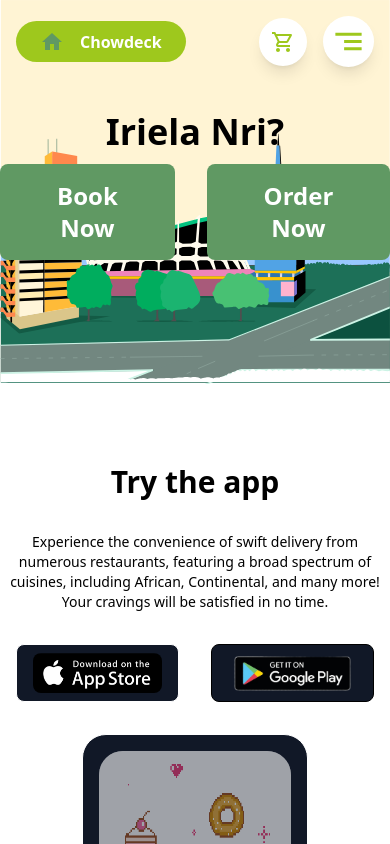
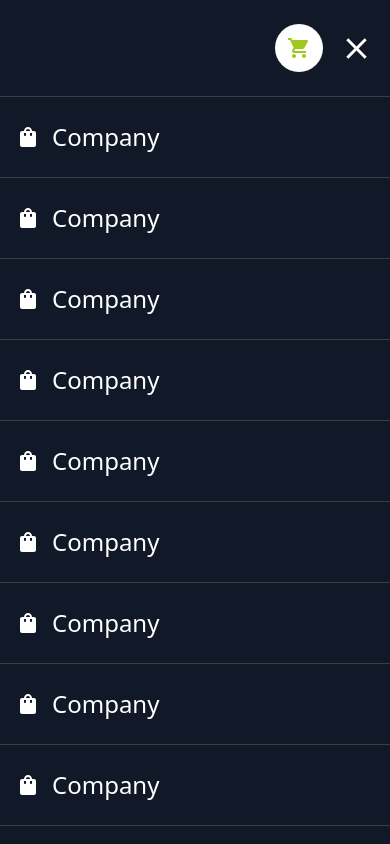
Before and after one commit to cyberspacetechhub/chowdeck, a React (Vite) app: page / in a window 390 px wide. Both pictures are taken after a click on the button 348 px from the left and 41 px from the top of the page. Shown: the top 844 px of the page. Built offline with nearby package versions, Linux system fonts and the light colour scheme.

Commit message:
new commit

```diff
--- a/src/App.css
+++ b/src/App.css
@@ -14,9 +14,9 @@
   margin-top: 8%;
 }
 
-.pr-card{
+.pr-card,
+.menu {
   scrollbar-width: none;
-  color: ;
 }
 
 
--- a/src/components/Content.jsx
+++ b/src/components/Content.jsx
@@ -66,8 +66,8 @@ const Content = () => {
             <p className=" text-8xl max-md:text-4xl font-bold">{texts[currentIndex]}</p>
         </div>
         <button className=' absolute mt-10 flex gap-8'>
-            <Link className=' px-16 py-4 max-md:px-8 rounded-lg bg-background text-primary font-semibold text-2xl'>Book Now</Link>
-            <Link className=' px-16 py-4 max-md:px-8 rounded-lg bg-background text-primary font-semibold text-2xl'>Order Now</Link>
+            <Link className=' px-16 py-4 max-md:px-8 max-sm:px-4 rounded-lg bg-background text-primary font-semibold text-2xl'>Book Now</Link>
+            <Link className=' px-16 py-4 max-md:px-8 max-sm:px-4 rounded-lg bg-background text-primary font-semibold text-2xl'>Order Now</Link>
         </button>
         </div>
         <div>
@@ -108,7 +108,7 @@ const Content = () => {
         </main>
         <div className=' my-8'>
             <div className=' py-8 max-lg:py-4'>
-                <h1 className=' flex justify-center items-center text-6xl max-lg:text-3xl max-lg:font-normal font-medium text-gray text-center'>
+                <h1 className=' flex justify-center items-center text-6xl max-lg:text-3xl max-md:text-2xl max-lg:font-normal font-medium text-gray text-center'>
                     Join our growing network
                     <span className=' pt-5 max-lg:pt-2'><svg className=' max-lg:h-8 max-lg:w-8' xmlns="http://www.w3.org/2000/svg" height="48px" viewBox="0 0 24 24" width="48px" fill="#B7B7B7"><path d="M0 0h24v24H0V0z" fill="none"/><path d="M11 5v11.17l-4.88-4.88c-.39-.39-1.03-.39-1.42 0-.39.39-.39 1.02 0 1.41l6.59 6.59c.39.39 1.02.39 1.41 0l6.59-6.59c.39-.39.39-1.02 0-1.41-.39-.39-1.02-.39-1.41 0L13 16.17V5c0-.55-.45-1-1-1s-1 .45-1 1z"/></svg></span>
                 </h1>
@@ -181,8 +181,8 @@ const Content = () => {
             <div className=' relative z-10 bg-background h-lvh max-md:h-80 px-8'>
             </div>
             <div className='bg-background pb-16 pt-4 px-4 relative h-auto'>
-                <div className=' flex items-center max-lg:flex-col max-lg:items-start max-lg:px-12 gap-8 w-full'>
-                    <h1 className=' w-1/2 text-7xl max-lg:text-3xl font-bold text-primary'>Chowdeck got you covered</h1>
+                <div className=' flex items-center max-lg:flex-col max-lg:items-start max-lg:px-12 max-md:px-6 gap-8 w-full'>
+                    <h1 className=' w-1/2 max-lg:w-full text-7xl max-lg:text-3xl font-bold text-primary'>Chowdeck got you covered</h1>
                     <p className=' w-1/2 max-lg:w-full text-3xl max-lg:text-base font-normal text-primary'>
                         Are you Hungry? Not fit to cook? Have visitors, or u wan just chop life? Download chowdeck lets deliver happiness to your doorstep in minutes
                     </p>
@@ -335,11 +335,11 @@ const Content = () => {
                                             <div className=' border-4 rounded-full p-1 bg-background'></div>
                                             <span className=' font-semibold'>LGHDEN</span>
                                         </p>
-                                        <p className=' text-xl font-normal pr-40 max-md:pr-10'>Get <span className=' font-medium text-secondary'>&#8358;300 off</span> your first order when you use this promo code</p>
+                                        <p className=' text-xl max-md:text-sm font-normal pr-40 max-md:pr-10'>Get <span className=' font-medium text-secondary'>&#8358;300 off</span> your first order when you use this promo code</p>
                                     </div>
                                 </div>
                             </div>
-                            <div className='h-96 max-md:h-48 p-0 m-0 absolute right-3 bottom-2'>
+                            <div className='h-96 max-md:h-48 max-sm:h-32 p-0 m-0 absolute right-3 bottom-2'>
                                 <img src={Drink} alt="" className='h-full' />
                             </div>
                         </div>
--- a/src/components/Nav.jsx
+++ b/src/components/Nav.jsx
@@ -1,8 +1,13 @@
-import { Home, HomeOutlined, Segment, ShoppingCartOutlined } from '@mui/icons-material'
-import React from 'react'
+import { Clear, Home, HomeOutlined, Segment, ShoppingBag, ShoppingCart, ShoppingCartOutlined } from '@mui/icons-material'
+import React, { useState } from 'react'
 import { Link } from 'react-router-dom'
 
 const Nav = () => {
+    const [showDiv, setShowDiv] = useState(false)
+
+    const handleShowDiv = () => {
+        setShowDiv(!showDiv)
+    }
   return (
      <header className=' fixed bg-inherit z-40 flex justify-between items-center px-4 w-full top-0 py-4'>
         <div className=''>
@@ -26,10 +31,57 @@ const Nav = () => {
             <Link to='/store' className=' bg-primary text-secondary flex justify-center items-center p-3 rounded-full shadow-lg'>
                 <ShoppingCartOutlined />
             </Link>
-            <button className=' max-2xl:hidden flex justify-center items-center bg-primary text-secondary rounded-full p-2 max-lg:block shadow-lg'>
+            <button onClick={handleShowDiv} className=' max-2xl:hidden flex justify-center items-center bg-primary text-secondary rounded-full p-2 max-lg:block shadow-lg'>
                 <Segment fontSize='large' />
             </button>
         </div>
+        {
+             showDiv && (
+                <nav className=' absolute top-0 w-full left-0 bg-accent h-screen'>
+                    <div className='fixed bg-accent w-full z-40 flex justify-end items-cente px-4 gap-4 border-b border-grayTxt'>
+                        <div className=' flex items-center gap-4 py-6'>
+                            <button className=''>
+                                <Link className='text-secondary bg-primary flex items-center rounded-full p-3'><ShoppingCart /></Link>
+                            </button>
+                            <button onClick={handleShowDiv} className=''>
+                                <Link className=' text-primary '><Clear fontSize='large' /></Link>
+                            </button>
+                        </div>
+                    </div>
+                    <div className='menu pt-24 overflow-y-auto h-screen'>
+                        <ul className='flex items-center flex-col list-none w-full'>
+                            <li className=' w-full border-y border-grayTxt hover:bg-lightteal hover:bg-opacity-20'>
+                                <Link className=' py-6 px-4 flex w-full text-2xl text-primary items-center gap-3'><ShoppingBag /> <span>Company</span></Link>
+                            </li>
+                            <li className=' w-full border-b border-grayTxt hover:bg-lightteal hover:bg-opacity-20'>
+                                <Link className=' py-6 px-4 flex w-full text-2xl text-primary items-center gap-3'><ShoppingBag /> <span>Company</span></Link>
+                            </li>
+                            <li className=' w-full border-b border-grayTxt hover:bg-lightteal hover:bg-opacity-20'>
+                                <Link className=' py-6 px-4 flex w-full text-2xl text-primary items-center gap-3'><ShoppingBag /> <span>Company</span></Link>
+                            </li>
+                            <li className=' w-full border-b border-grayTxt hover:bg-lightteal hover:bg-opacity-20'>
+                                <Link className=' py-6 px-4 flex w-full text-2xl text-primary items-center gap-3'><ShoppingBag /> <span>Company</span></Link>
+                            </li>
+                            <li className=' w-full border-b border-grayTxt hover:bg-lightteal hover:bg-opacity-20'>
+                                <Link className=' py-6 px-4 flex w-full text-2xl text-primary items-center gap-3'><ShoppingBag /> <span>Company</span></Link>
+                            </li>
+                            <li className=' w-full border-b border-grayTxt hover:bg-lightteal hover:bg-opacity-20'>
+                                <Link className=' py-6 px-4 flex w-full text-2xl text-primary items-center gap-3'><ShoppingBag /> <span>Company</span></Link>
+                            </li>
+                            <li className=' w-full border-b border-grayTxt hover:bg-lightteal hover:bg-opacity-20'>
+                                <Link className=' py-6 px-4 flex w-full text-2xl text-primary items-center gap-3'><ShoppingBag /> <span>Company</span></Link>
+                            </li>
+                            <li className=' w-full border-b border-grayTxt hover:bg-lightteal hover:bg-opacity-20'>
+                                <Link className=' py-6 px-4 flex w-full text-2xl text-primary items-center gap-3'><ShoppingBag /> <span>Company</span></Link>
+                            </li>
+                            <li className=' w-full border-b border-grayTxt hover:bg-lightteal hover:bg-opacity-20'>
+                                <Link className=' py-6 px-4 flex w-full text-2xl text-primary items-center gap-3'><ShoppingBag /> <span>Company</span></Link>
+                            </li>
+                        </ul>
+                    </div>
+                </nav>
+                )
+            }
      </header>
   )
 }
```
